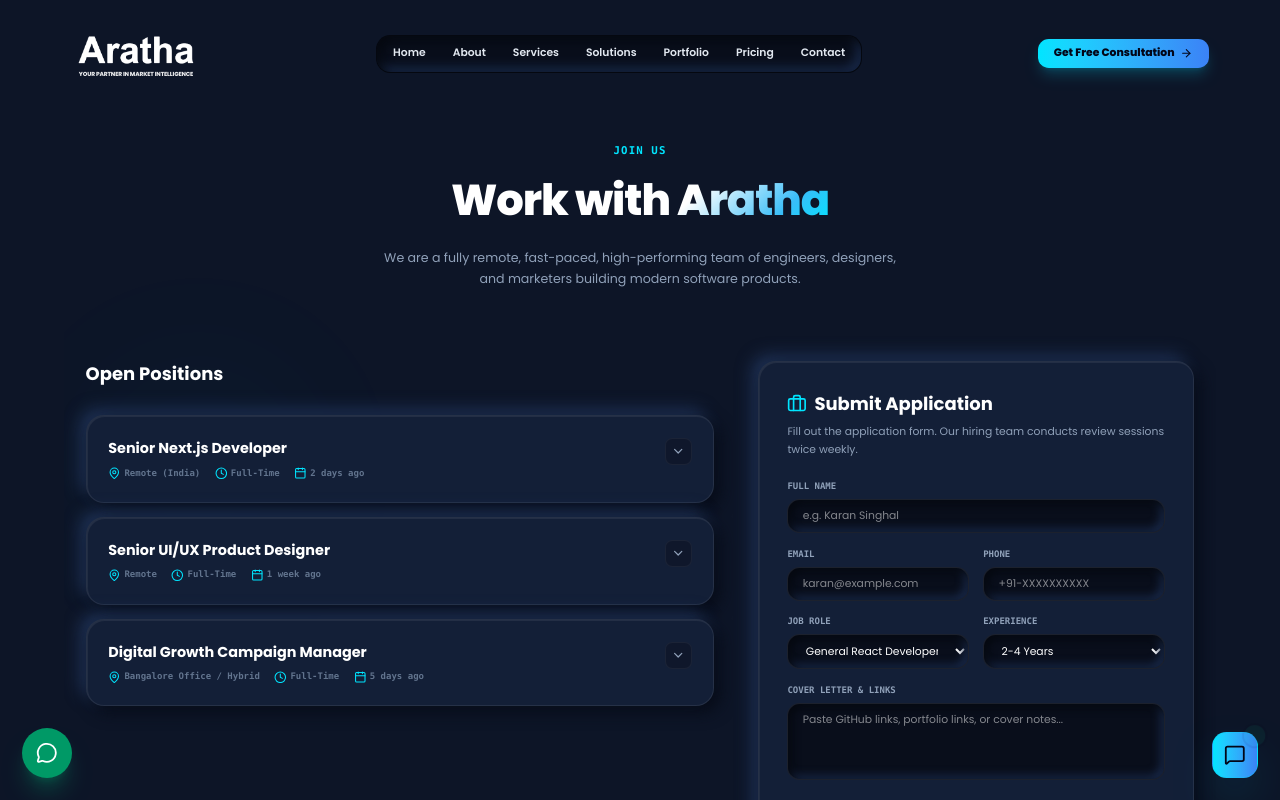
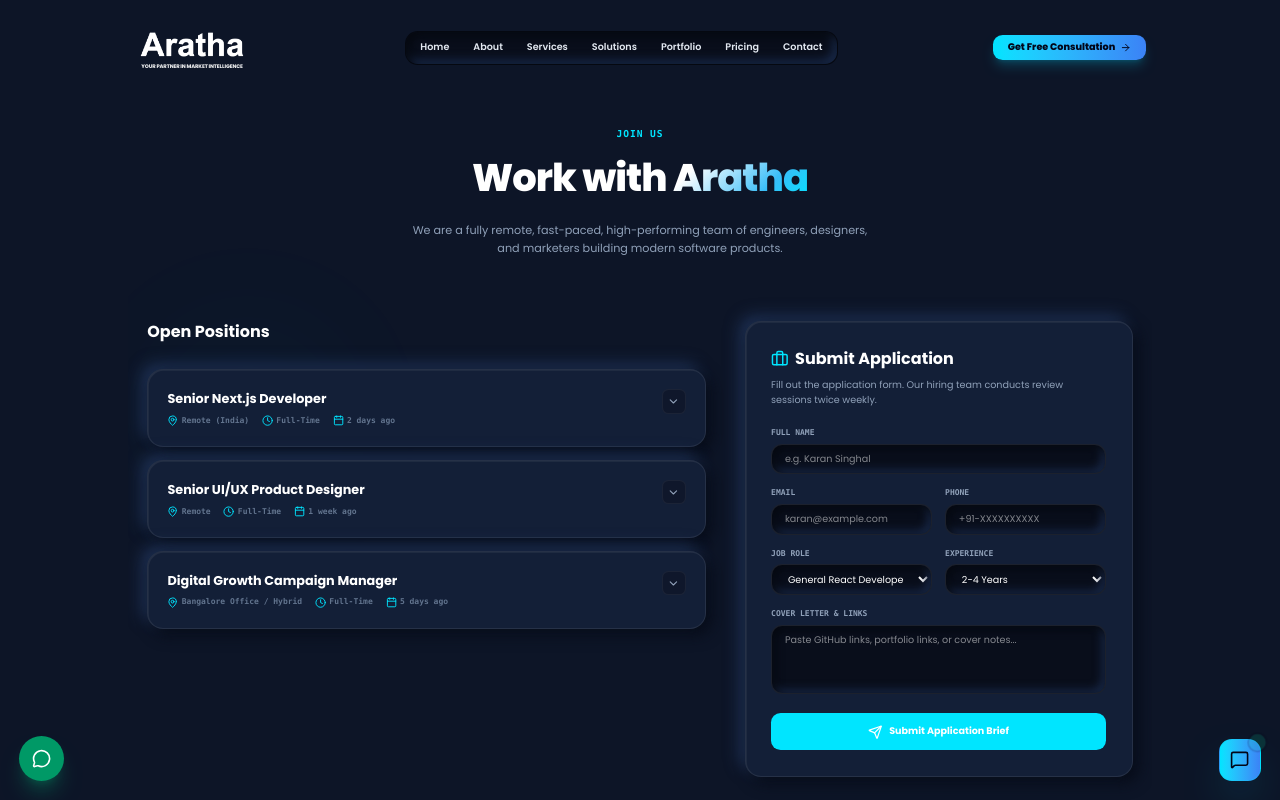
Before and after one commit to aratha-in/aratha_v2, a Next.js app: page /careers in a window 1280 px wide. Shown: the top 800 px of the page. Built offline with nearby package versions, Linux system fonts and the light colour scheme.

Commit message:
style: set default site zoom to 80% (zoom: 0.8) for enhanced screen real-estate

```diff
--- a/frontend/app/globals.css
+++ b/frontend/app/globals.css
@@ -34,7 +34,7 @@
 }
 
 html {
-  zoom: 0.9;
+  zoom: 0.8;
 }
 
 body {
--- a/src/app/globals.css
+++ b/src/app/globals.css
@@ -34,7 +34,7 @@
 }
 
 html {
-  zoom: 0.9;
+  zoom: 0.8;
 }
 
 body {
```
